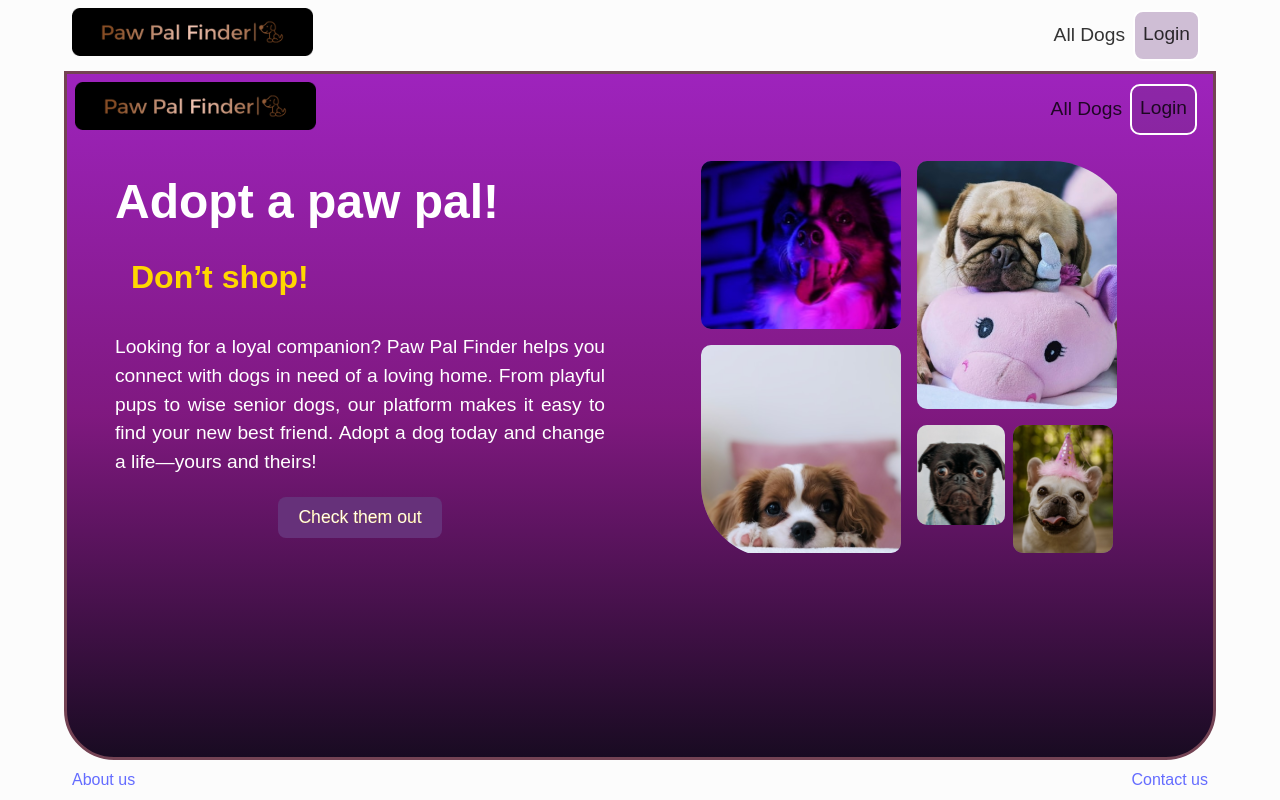
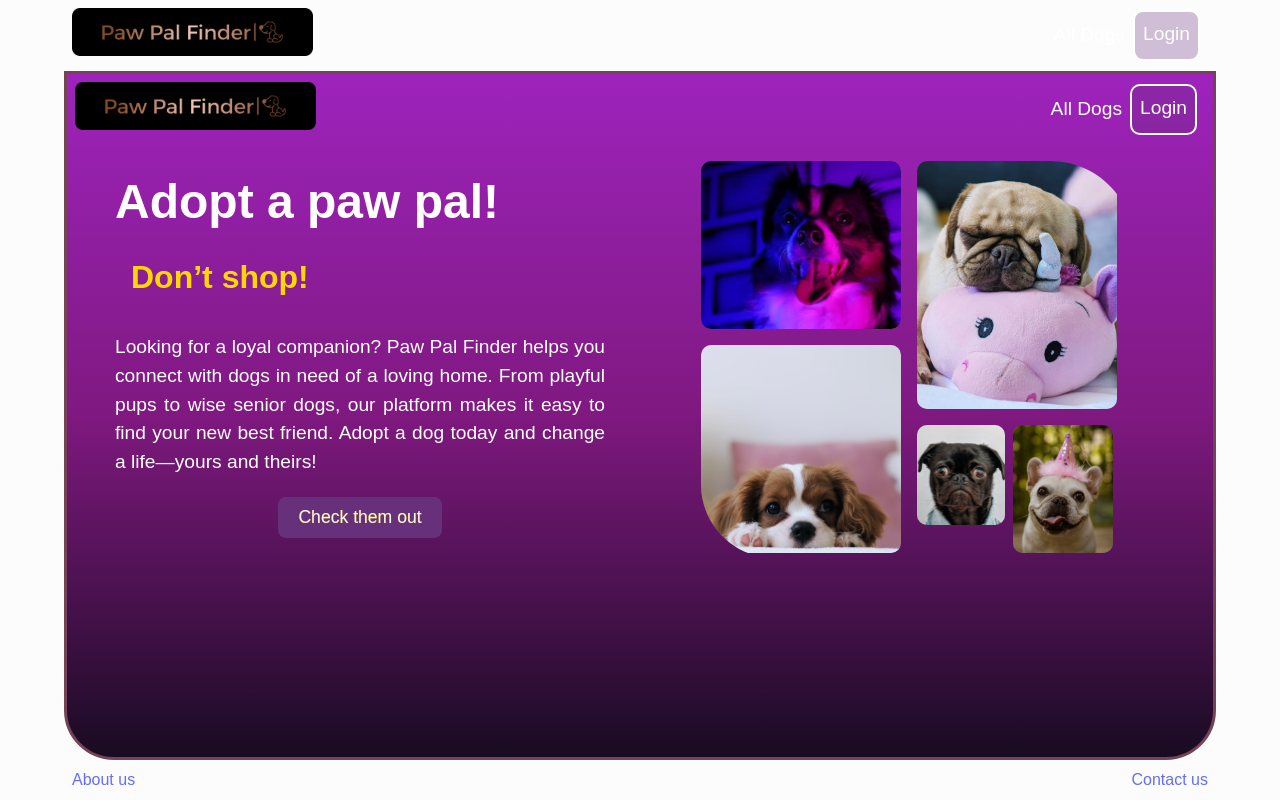
Before and after one commit to SaraVahidinovin/paw-pal-finder, a React (Vite) app: page / in a window 1280 px wide. Built offline with nearby package versions, Linux system fonts and the light colour scheme; a web font is replaced by a local one.

Commit message:
Changed NavLink color

```diff
--- a/src/styles/header.css
+++ b/src/styles/header.css
@@ -23,7 +23,7 @@ nav {
     align-items: center;
 
     a {
-        color: rgba(0, 0, 0, 0.8);
+        color: white;
         text-decoration: none;
         padding: 0.5rem;
         /*-webkit-text-stroke: 0.2px #FFD700; /* Yellow stroke around text */
```
